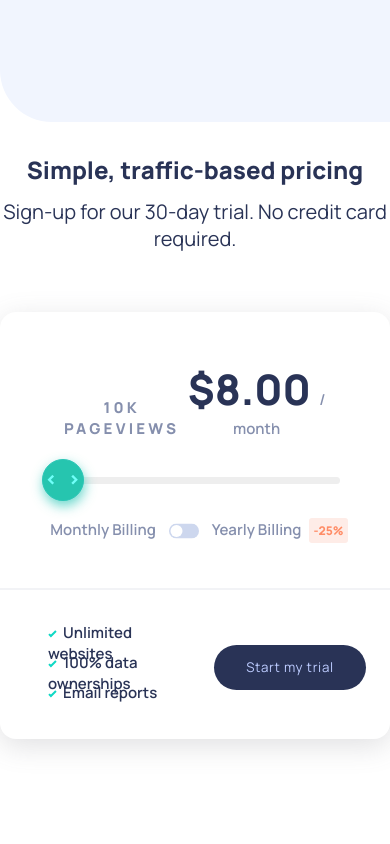
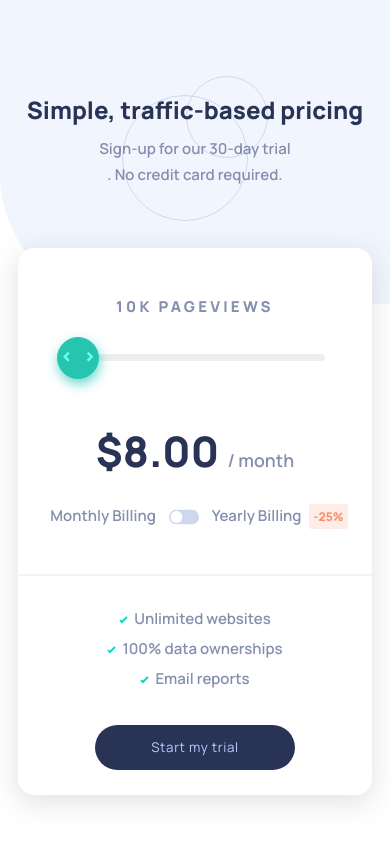
Before and after one commit to othewebdev/pricing-interactive, a React (Create React App) app: page / in a window 390 px wide. Built offline with nearby package versions, Linux system fonts and the light colour scheme.

Commit message:
[PI-7] FInal styling + functionality

```diff
--- a/src/App.css
+++ b/src/App.css
@@ -30,3 +30,9 @@ code {
   font-family: source-code-pro, Menlo, Monaco, Consolas, "Courier New",
     monospace;
 }
+
+@media screen and (max-width: 720px) {
+  .Page {
+    background-size: 250%;
+  }
+}
--- a/src/App.js
+++ b/src/App.js
@@ -1,12 +1,27 @@
+import React, { useEffect, useState } from "react";
 import "./App.css";
 import Header from "./components/Header/Header";
 import PricingTool from "./components/PricingTool/PricingTool";
 
 function App() {
+  const [isMobile, setIsMobile] = useState(false);
+
+  const handleResize = () => {
+    if (window.innerWidth < 720) {
+      setIsMobile(true);
+    } else {
+      setIsMobile(false);
+    }
+  };
+
+  useEffect(() => {
+    window.addEventListener("resize", handleResize);
+  });
+
   return (
     <div className="Page">
       <Header />
-      <PricingTool />
+      <PricingTool isMobile />
     </div>
   );
 }
--- a/src/components/Header/Header.jsx
+++ b/src/components/Header/Header.jsx
@@ -3,9 +3,16 @@ import "./styles.css";
 
 const Header = () => {
   return (
-    <div className="HeaderContainer">
-      <h1>Simple, traffic-based pricing</h1>
-      <p>Sign-up for our 30-day trial. No credit card required.</p>{" "}
+    <div>
+      <div className="HeaderContainer">
+        <h1>Simple, traffic-based pricing</h1>
+        <p>Sign-up for our 30-day trial. No credit card required.</p>{" "}
+      </div>
+      <div className="MobileHeaderContainer">
+        <h1>Simple, traffic-based pricing</h1>
+        <p>Sign-up for our 30-day trial</p>
+        <p>. No credit card required.</p>
+      </div>
     </div>
   );
 };
--- a/src/components/Header/styles.css
+++ b/src/components/Header/styles.css
@@ -9,22 +9,39 @@ h1 {
 }
 
 p {
+  font-weight: 600;
+  color: hsl(225, 20%, 60%);
   padding: 12px 0;
   font-size: 20px;
 }
 
-.HeaderContainer {
+.HeaderContainer,
+.MobileHeaderContainer {
   color: hsl(227, 35%, 25%);
-  margin: 36px 0;
+  padding: 36px 0;
+  background: url(../../images/pattern-circles.svg);
+  background-repeat: no-repeat;
+  background-position: center;
+  height: auto;
+}
+
+.MobileHeaderContainer {
+  display: none;
 }
 
 @media screen and (max-width: 720px) {
   .HeaderContainer {
+    display: none;
+  }
+  .MobileHeaderContainer {
+    display: block;
+    line-height: 0.1em;
     color: hsl(227, 35%, 25%);
-    margin: 48px 0;
+    margin: 24px 0;
   }
   h1 {
     font-size: 24px;
+    margin-bottom: 25px;
   }
   .p {
     font-size: 12px;
--- a/src/components/PricingTool/PricingTool.jsx
+++ b/src/components/PricingTool/PricingTool.jsx
@@ -4,29 +4,17 @@ import "./styles.css";
 import Toggle from "../Toggle/Toggle";
 import IconTick from "../../images/icon-check";
 
-const PricingTool = () => {
+const PricingTool = ({ isMobile }) => {
   const [price, setPrice] = useState(8);
   const [pageviews, setPageviews] = useState("10k");
   const [isYearly, setIsYearly] = useState(false);
   const [isMonthly, setMonthly] = useState(price);
-  const [isMobile, setIsMobile] = useState(false);
+
   const optionLabels = ["yes", "no"];
 
   const handleButton = () => {
     window.location.reload(false);
   };
-
-  const handleResize = () => {
-    if (window.innerWidth < 720) {
-      setIsMobile(true);
-    } else {
-      setIsMobile(false);
-    }
-  };
-
-  useEffect(() => {
-    window.addEventListener("resize", handleResize);
-  });
 
   useEffect(() => {
     switch (price) {
@@ -55,12 +43,10 @@ const PricingTool = () => {
       <div className="Top">
         <div className="Header">
           <span className="Pageviews">{pageviews} pageviews</span>
-          {!isMobile && (
-            <div className="PriceContainer">
-              <span>${isYearly ? price * 0.75 : price}.00 </span>
-              <span>{isYearly ? " / year" : " / month"}</span>
-            </div>
-          )}
+          <div className="PriceContainer">
+            <span>${isYearly ? price * 0.75 : price}.00 </span>
+            <span>{isYearly ? " / year" : " / month"}</span>
+          </div>
         </div>
         <Slider
           currentPrice={price}
--- a/src/components/PricingTool/styles.css
+++ b/src/components/PricingTool/styles.css
@@ -1,9 +1,3 @@
-/* .Container--mobile {
-  background-color: white;
-  min-height: 480px;
-  min-width: 640px;
-} */
-
 @import url("https://fonts.googleapis.com/css2?family=Manrope:wght@400;600;800&display=swap");
 
 .Container {
@@ -57,7 +51,7 @@ hr {
 
 .Bottom {
   padding: 0 24px;
-  color: hsl(227, 35%, 25%);
+  color: hsl(225, 20%, 60%);
   font-size: 15px;
   font-weight: 600;
   display: flex;
@@ -79,7 +73,7 @@ hr {
   align-self: center;
   text-align: center;
   height: 45px;
-  width: 185px;
+  width: 200px;
   border-radius: 25px;
   border: none;
   background-color: hsl(227, 35%, 25%);
@@ -99,6 +93,7 @@ hr {
 }
 
 .MobilePriceContainer {
+  display: none;
   font-weight: 800;
   margin: 25px 0;
 }
@@ -116,4 +111,21 @@ hr {
   .Header {
     justify-content: center;
   }
+  .Bottom {
+    display: flex;
+    flex-direction: column;
+    text-align: center;
+  }
+  .TrialBtn {
+    margin-bottom: 25px;
+  }
+  p {
+    font-size: 15px;
+  }
+  .PriceContainer {
+    display: none;
+  }
+  .MobilePriceContainer {
+    display: block;
+  }
 }
--- a/src/components/Toggle/Toggle.jsx
+++ b/src/components/Toggle/Toggle.jsx
@@ -24,7 +24,8 @@ const Toggle = ({ id, checked, onChange, optionLabels, isMobile }) => {
         </label>
       </div>
       <label>Yearly Billing</label>
-      <small className="discount">{isMobile ? "-25%" : "25% yearly"}</small>
+      <small className="discount">25% yearly</small>
+      <small className="discount-mobile">-25%</small>
     </div>
   );
 };
--- a/src/components/Toggle/styles.css
+++ b/src/components/Toggle/styles.css
@@ -162,7 +162,9 @@ label {
     transform: scale(0.75);
   }
 }
-.discount {
+
+.discount,
+.discount-mobile {
   background-color: hsl(14, 92%, 95%);
   color: hsl(15, 100%, 70%);
   border-radius: 3px;
@@ -170,3 +172,16 @@ label {
   font-size: 12px;
   font-weight: 800;
 }
+
+.discount-mobile {
+  display: none;
+}
+
+@media screen and (max-width: 720px) {
+  .discount {
+    display: none;
+  }
+  .discount-mobile {
+    display: inline;
+  }
+}
```
